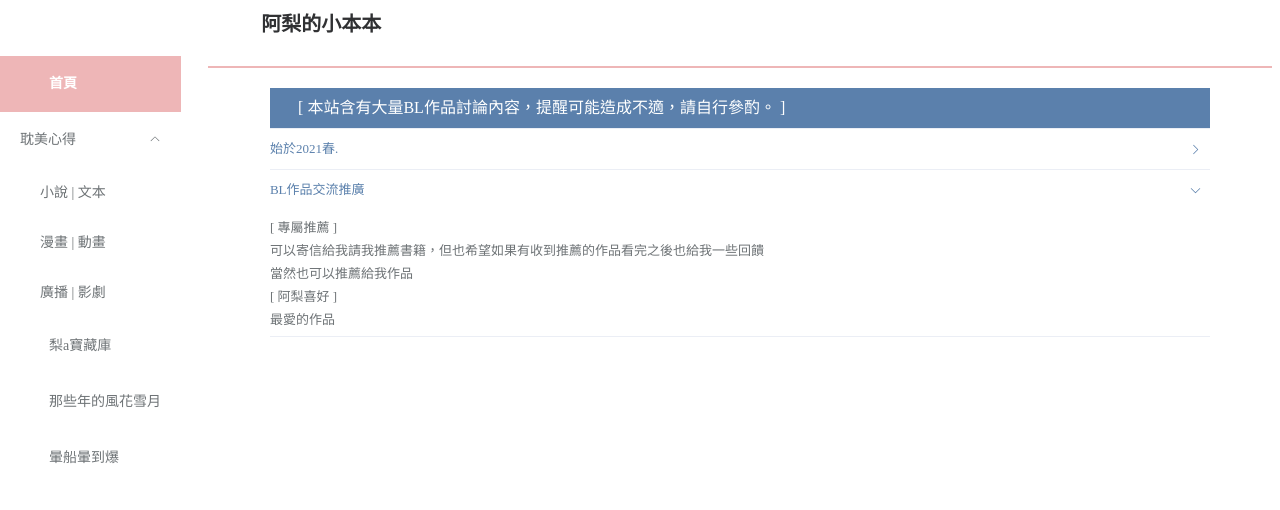
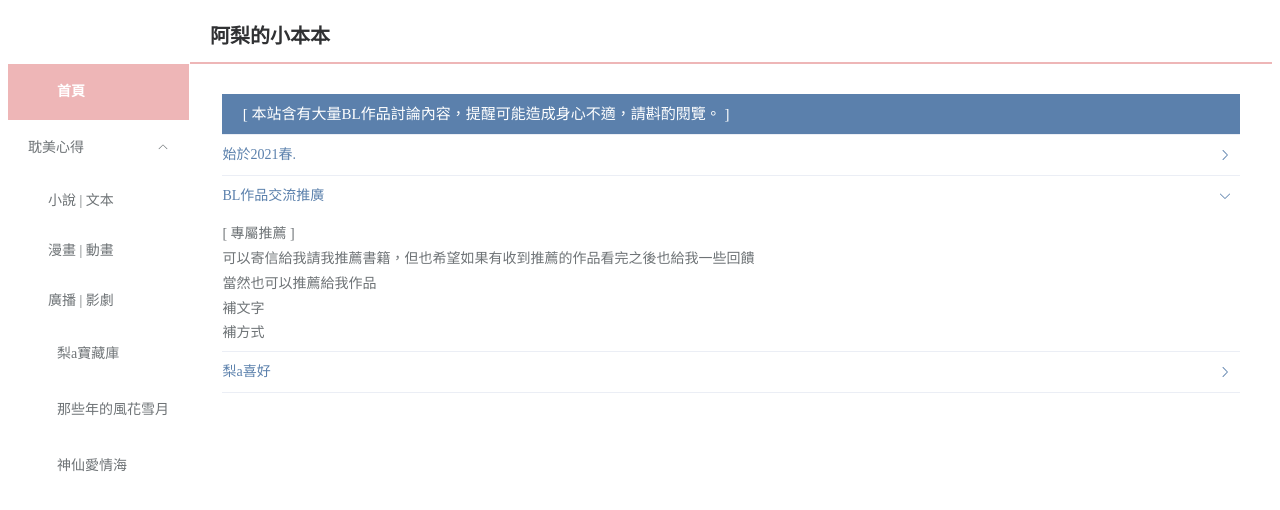
Before and after one commit to aries-shangrila/on, a Vue app: page / in a window 1280 px wide. Shown: the top 510 px of the page. Built offline with nearby package versions, Linux system fonts and the light colour scheme.

Commit message:
把架構調整回原本的（position:fixed相關的全部拔掉） +podcast頁面 千分位重新調整算式

```diff
--- a/src/App.vue
+++ b/src/App.vue
@@ -1,17 +1,17 @@
 <template>
   <el-container>
-    <el-aside>
-      <el-scrollbar>
+    <el-aside class="sidebar">
+      <!-- <el-scrollbar> -->
         <OnSideBar />
-      </el-scrollbar>
+      <!-- </el-scrollbar> -->
     </el-aside>
     <el-container class="right-container">
       <el-header>
-        <section> 阿梨的小本本 </section>
+        <section class="header-section"> 阿梨的小本本 </section>
       </el-header>
-      <el-main>
+      <!-- <el-main> -->
         <router-view/>
-      </el-main>
+      <!-- </el-main> -->
     </el-container>
   </el-container>
 </template>
@@ -34,28 +34,26 @@ export default defineComponent({
 <style>
 
 .right-container {
-  margin-left: 200px; /* 要是動態的 */
+
 }
 
 .el-header {
+  /* line-height: var(--el-font-line-height-on); */
+  border-bottom: 2px solid #eeB6B7;
+  height: 56px;
+}
+
+.header-section {
   color: var(--el-text-color-primary);
   text-align: start;
   font-weight: bold;
   font-size: 20px;
-  line-height: var(--el-font-line-height-on);
-  padding-left: 5%;
-  border-bottom: 2px solid #eeB6B7;
-  /* position:fixed;
-  /* top:0;
-  right:0;
-  width: 100%;
-  z-index: -1; */
+  line-height: 56px;
 }
 
-.el-aside {
-  position:absolute;
-  top: 0;
-  left: 0;
+.sidebar {
+  width: auto;
+  overflow: auto;
 }
 
 </style>
--- a/src/router.js
+++ b/src/router.js
@@ -70,8 +70,8 @@ const routes = [
     path: '/podcast',
     index: '5',
     type: 'item',
-    component: () => import('./components/Empty.vue'),
-    meta: { title: '暈船暈到爆', icon: 'el-icon-mic' }
+    component: () => import('./views/PodcastMain.vue'),
+    meta: { title: '神仙愛情海', icon: 'el-icon-mic' }
   }
 ]
 
--- a/src/views/NovelTextMain.vue
+++ b/src/views/NovelTextMain.vue
@@ -46,11 +46,10 @@ export default {
     }
   },
   methods: {
-    thousandFormat (row, column, count) {
-      for (var i = 0; i < Math.floor((count.length - (1 + i)) / 3); i++) {
-          count = count.substring(0, count.length - (4 * i + 3)) + ',' + count.substring(count.length - (4 * i + 3))
-        }
-        return count
+    thousandFormat (row, column, wordcount) {
+      var parts = wordcount.toString().split('.');
+      parts[0] = parts[0].replace(/\B(?=(\d{3})+(?!\d))/g, ',');
+      return parts.join('.');
     },
   },
 }
--- a/src/views/OnMainIndex.vue
+++ b/src/views/OnMainIndex.vue
@@ -1,7 +1,7 @@
 <template>
-  <el-container>
+  <!-- <el-container> -->
     <el-main>
-      <div class="div-collapse"> [ 本站含有大量BL作品討論內容，提醒可能造成不適，請自行參酌。 ] </div>
+      <div class="div-collapse"> [ 本站含有大量BL作品討論內容，提醒可能造成身心不適，請斟酌閱覽。 ] </div>
       <el-collapse v-model="activeNames" @change="handleChange">
         <el-collapse-item title="始於2021春.">
           <div>引用心得文字資料請註明網站名稱或網址。</div>
@@ -11,12 +11,16 @@
           <div> [ 專屬推薦 ] </div>
           <div>可以寄信給我請我推薦書籍，但也希望如果有收到推薦的作品看完之後也給我一些回饋</div>
           <div>當然也可以推薦給我作品</div>
+          <div>補文字</div>
+          <div>補方式</div>
+        </el-collapse-item>
+        <el-collapse-item title="梨a喜好">
           <div> [ 阿梨喜好 ] </div>
           <div>最愛的作品</div>
         </el-collapse-item>
       </el-collapse>
     </el-main>
-  </el-container>
+  <!-- </el-container> -->
 </template>
 
 <script>
@@ -54,12 +58,14 @@ export default {
   color: #5B80AC;
   height: 40px;
   line-height: 40px;
+  font-size: 14px;
 }
 
 .el-collapse-item__content {
   color: #6E7376;
   padding-top: 5px;
   padding-bottom: 5px;
+  font-size: 14px;
 }
 
 .p-collapse {
@@ -70,9 +76,12 @@ export default {
 .div-collapse {
   background-color: #5B80AC;
   color: #fff;
+  font-size: 15px;
+  font-weight: 500;
   height: 40px;
   line-height: 40px;
-  padding-left: 3%;
+  margin-top:2%;
+  padding-left: 2%;
   border-bottom: 1px solid var(--el-collapse-border-color);
 }
 
--- a/src/views/OnSideBar.vue
+++ b/src/views/OnSideBar.vue
@@ -1,5 +1,5 @@
 <template>
-  <el-container direction="vertical">
+  <!-- <el-container direction="vertical"> -->
     <el-radio-group v-model="isCollapse" class="switchbutton">
       <i
         @click="isCollapse=false"
@@ -33,7 +33,7 @@
       </template>
     </template>
     </el-menu>
-  </el-container>
+  <!-- </el-container> -->
 </template>
 
 <script>
@@ -75,14 +75,7 @@ export default {
 </script>
 
 <style>
-.el-aside {
-  color: var(--el-text-color-primary);
-  line-height: var(--el-font-line-height-on);
-  width: auto;
-  height: 100%;
-  top: 8px;
-  overflow: auto;
-}
+
 .el-menu {
   border-color: transparent;
 }
```
